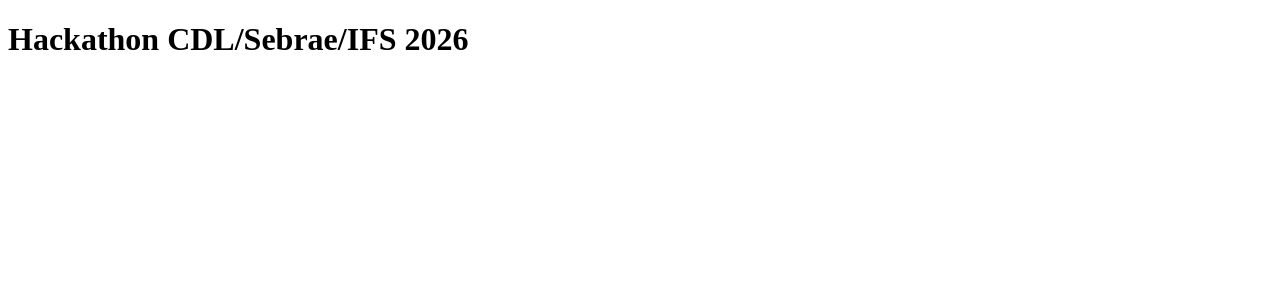
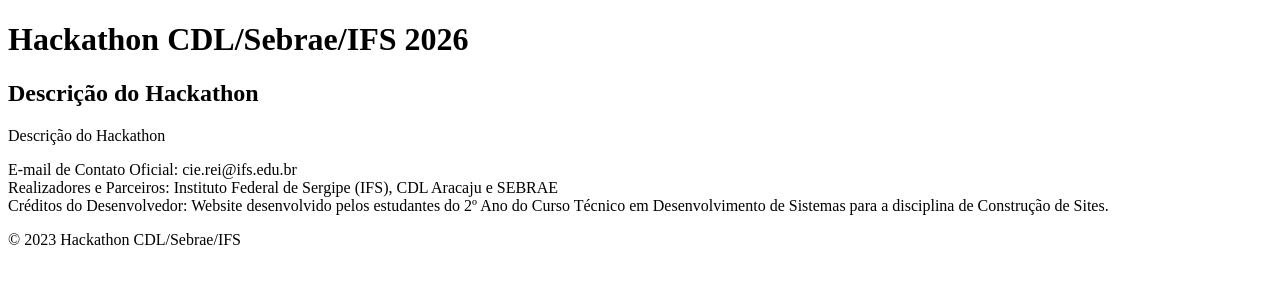
Before and after one commit to guihcavalcante/hackathon-cdl-sebrae-ifs, a plain HTML site: page index.html in a window 1280 px wide. Drawn offline with Linux system fonts and the light colour scheme.

Commit message:
estrutura basica do conteúdo do html

```diff
--- a/index.html
+++ b/index.html
@@ -6,6 +6,24 @@
     <title>Hackathon CDL/Sebrae/IFS 2026</title>
 </head>
 <body>
-    <h1>Hackathon CDL/Sebrae/IFS 2026</h1>
+    <header>
+        <h1>Hackathon CDL/Sebrae/IFS 2026</h1>
+    </header>
+
+    <main>
+        <section>
+            <h2>Descrição do Hackathon</h2>
+            <p>Descrição do Hackathon</p>
+        </section>
+    </main>
+
+    <footer>
+        <p>E-mail de Contato Oficial: cie.rei@ifs.edu.br <br>
+        Realizadores e Parceiros: Instituto Federal de Sergipe (IFS), CDL Aracaju e SEBRAE <br>
+        Créditos do Desenvolvedor: Website desenvolvido pelos estudantes do 2º Ano do Curso Técnico em Desenvolvimento de Sistemas para a disciplina de Construção de Sites.
+        </p>
+
+        <p>&copy; 2023 Hackathon CDL/Sebrae/IFS</p>
+    </footer>
 </body>
 </html>
```
